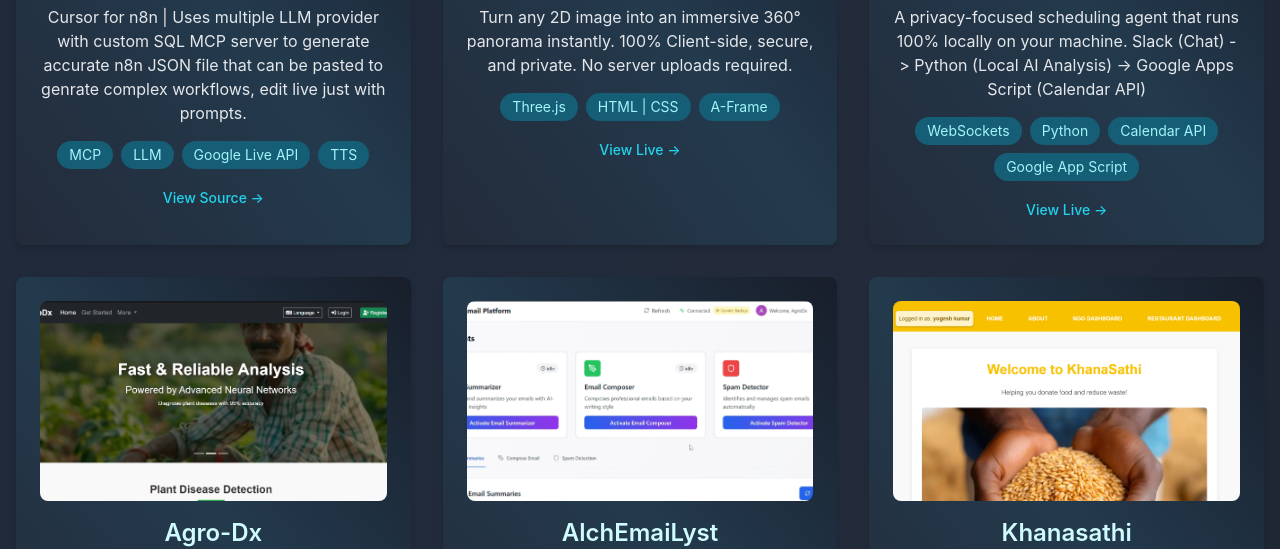
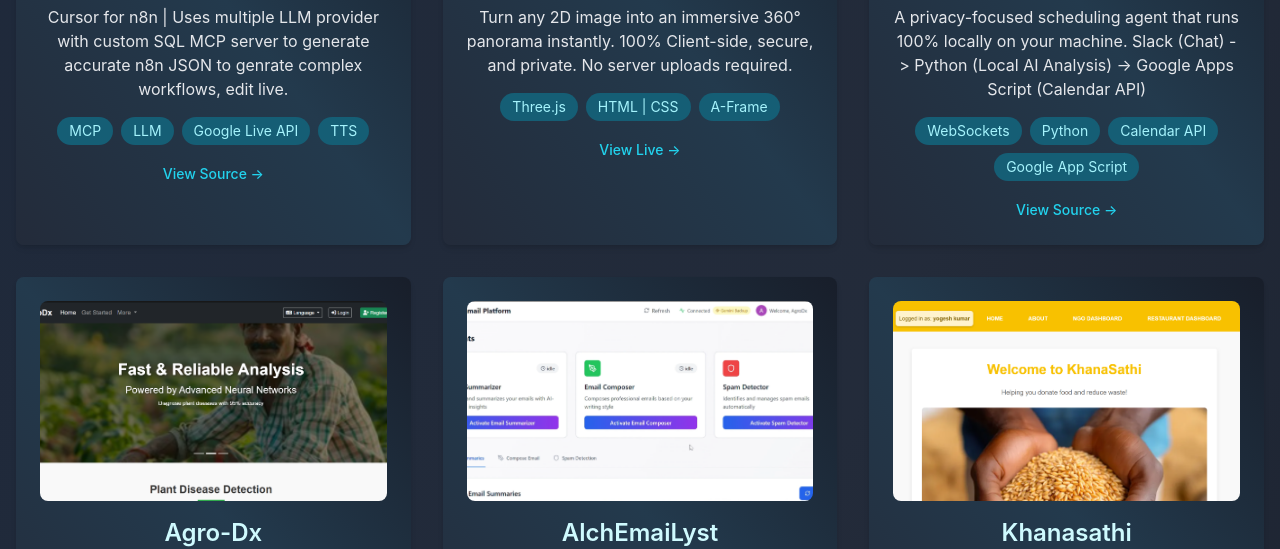
Before and after one commit to Coden-inja/MyPortfolio, a website: page index.html in a window 1280 px wide. Shown: the part 1419-1968 px from the top of the page. Drawn offline with nearby package versions, Linux system fonts and the light colour scheme.

Commit message:
fixed img and link in schedulo

```diff
--- a/index.html
+++ b/index.html
@@ -367,8 +367,8 @@
                         class="bg-gradient-to-tr from-[#232b3a] via-[#233a4d] to-[#181e2a] rounded-lg shadow-md p-6 transform transition duration-300 project-card">
                         <img src="/images/cursorforn8n.png" alt="n8n-cursor" class="project-image mb-4">
                         <h3 class="text-2xl font-semibold mb-2 text-cyan-100">RedFlow</h3>
-                        <p class="text-gray-200 mb-4">Cursor for n8n | Uses multiple LLM provider with custom SQL MCP server to generate accurate n8n JSON file that can be pasted to genrate complex workflows,
-                            edit live just with prompts.</p>
+                        <p class="text-gray-200 mb-4">Cursor for n8n | Uses multiple LLM provider with custom SQL MCP server to generate accurate n8n JSON to genrate complex workflows,
+                            edit live.</p>
                         <div class="flex flex-wrap justify-center gap-2 mb-4">
                             <span class="bg-cyan-800 text-cyan-200 text-sm px-3 py-1 rounded-full">MCP</span>
                             <span class="bg-cyan-800 text-cyan-200 text-sm px-3 py-1 rounded-full">LLM</span>
@@ -395,7 +395,7 @@
                      <!-- Project Card 3 -->
                     <div
                         class="bg-gradient-to-tr from-[#232b3a] via-[#233a4d] to-[#181e2a] rounded-lg shadow-md p-6 transform transition duration-300 project-card">
-                        <img src="/images/slackscheduler.png" alt="Slack-bot" class="project-image mb-4">
+                        <img src="/images/SlackScheduler.png" alt="Slack-bot" class="project-image mb-4">
                         <h3 class="text-2xl font-semibold mb-2 text-cyan-100">Schedulo</h3>
                         <p class="text-gray-200 mb-4">A privacy-focused scheduling agent that runs 100% locally on your machine.
                             Slack (Chat) -> Python (Local AI Analysis) -> Google Apps Script (Calendar API)</p>
@@ -405,8 +405,8 @@
                             <span class="bg-cyan-800 text-cyan-200 text-sm px-3 py-1 rounded-full">Calendar API</span>
                             <span class="bg-cyan-800 text-cyan-200 text-sm px-3 py-1 rounded-full">Google App Script</span>
                         </div>
-                        <a href="https://agro-dx.onrender.com/" target="_blank" rel="noopener noreferrer"
-                            class="text-cyan-400 hover:underline text-sm font-medium">View Live &rarr;</a>
+                        <a href="https://github.com/Coden-inja/Slack-scheduler" target="_blank" rel="noopener noreferrer"
+                            class="text-cyan-400 hover:underline text-sm font-medium">View Source &rarr;</a>
                     </div>
 
                     <!-- Project Card 4 -->
```
